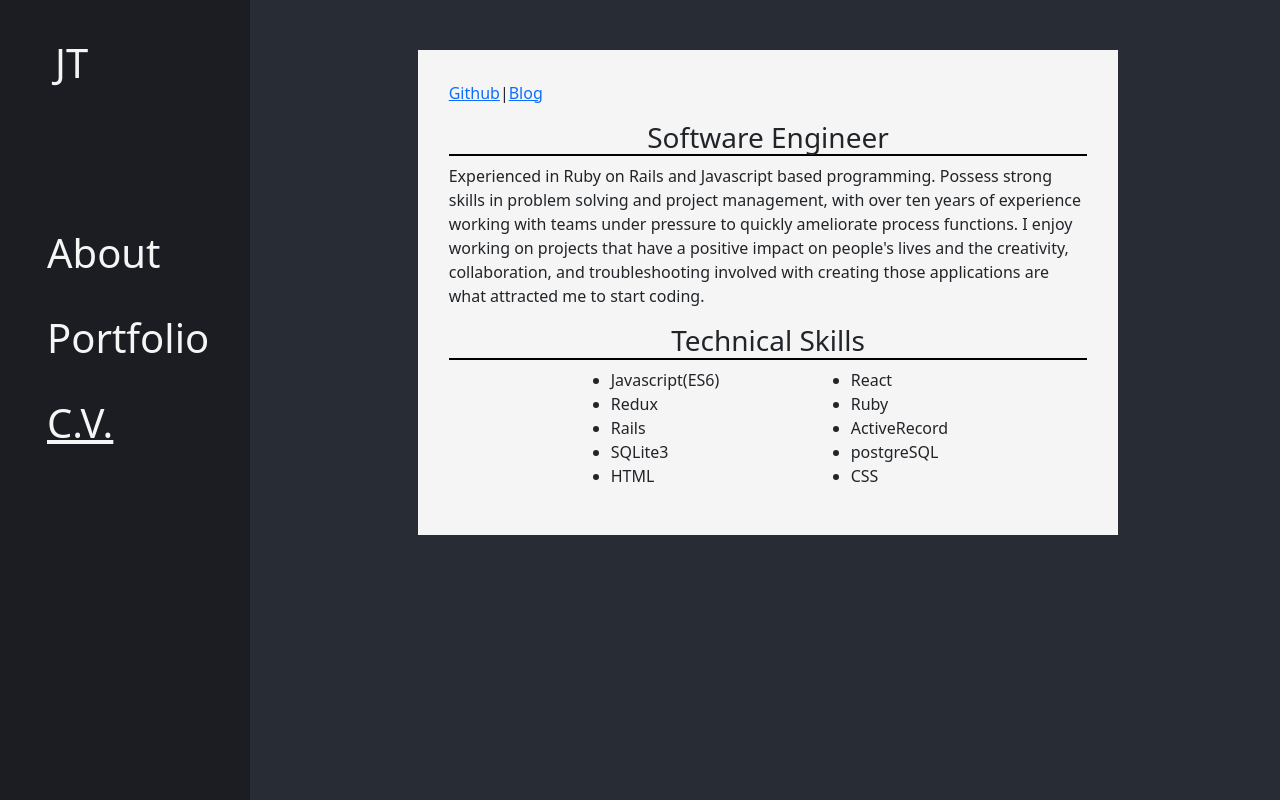
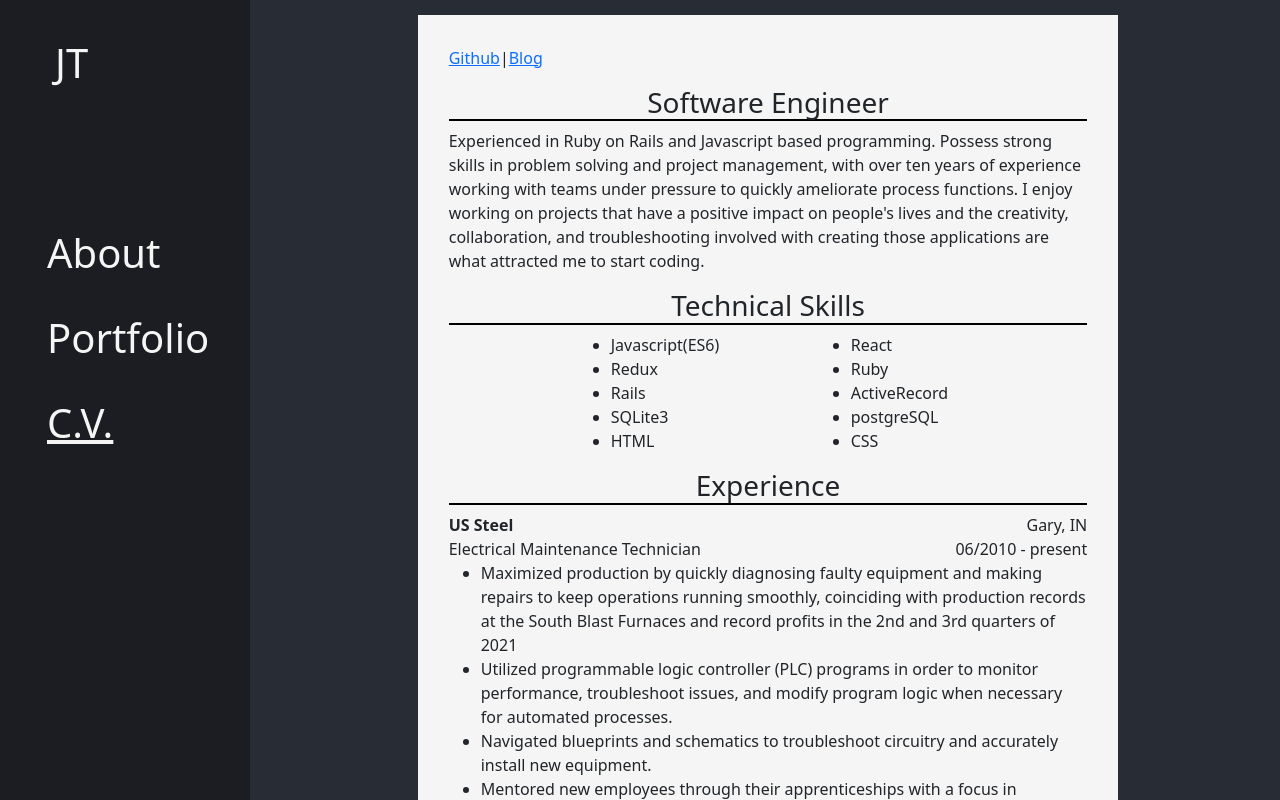
Before and after one commit to B0NG0FURY/b0ng0fury.github.io, a React (Create React App) app: page / in a window 1280 px wide. Both pictures are taken after a click on the button "C.V.". Shown: the top 800 px of the page. Built offline with nearby package versions, Linux system fonts and the light colour scheme.

Commit message:
added experience and education sections to Cv component.

```diff
--- a/src/components/Cv.js
+++ b/src/components/Cv.js
@@ -1,6 +1,6 @@
 export default function Cv() {
     return (
-        <article className="cv-container">
+        <article className="cv-container" style={{marginTop: 15, marginBottom: 15}}>
             <section className="cv-section">
                 <p id="cv-links">
                     <a
@@ -21,13 +21,13 @@ export default function Cv() {
                 </p>
             </section>
             <section className="cv-section">
-                <h3 class="section-title">Software Engineer</h3>
+                <h3 className="section-title">Software Engineer</h3>
                 <p id="intro-body">
                     Experienced in Ruby on Rails and Javascript based programming. Possess strong skills in problem solving and project management, with over ten years of experience working with teams under pressure to quickly ameliorate process functions. I enjoy working on projects that have a positive impact on people's lives and the creativity, collaboration, and troubleshooting involved with creating those applications are what attracted me to start coding.
                 </p>
             </section>
             <section className="cv-section">
-                <h3 class="section-title">Technical Skills</h3>
+                <h3 className="section-title">Technical Skills</h3>
                 <ul id="skills-list">
                     <li>Javascript(ES6)</li>
                     <li>React</li>
@@ -41,6 +41,49 @@ export default function Cv() {
                     <li>CSS</li>
                 </ul>
             </section>
+            <section className="cv-section">
+                <h3 className="section-title">Experience</h3>
+                <div className="float-left"><strong>US Steel</strong></div>
+                <div className="float-right">Gary, IN</div>
+                <br></br>
+                <div className="float-left">Electrical Maintenance Technician</div>
+                <div className="float-right">06/2010 - present</div>
+                <br></br>
+                <ul>
+                    <li>
+                        Maximized production by quickly diagnosing faulty equipment and making repairs to keep operations running smoothly, coinciding with production records at the South Blast Furnaces and record profits in the 2nd and 3rd quarters of 2021
+                    </li>
+                    <li>
+                        Utilized programmable logic controller (PLC) programs in order to monitor performance, troubleshoot issues, and modify program logic when necessary for automated processes.
+                    </li>
+                    <li>
+                        Navigated blueprints and schematics to troubleshoot circuitry and accurately install new equipment.
+                    </li>
+                    <li>
+                        Mentored new employees through their apprenticeships with a focus in electrical theory, troubleshooting, and safety.
+                    </li>
+                    <li>
+                        Requested and gained further education outside of the company’s training program with classes devoted to GE and Allen Bradley PLCs/Drives to stay current on the latest technologies in the industry.
+                    </li>
+                </ul>
+            </section>
+            <section className="cv-section">
+                <h3 className="section-title">Education</h3>
+                <div className="float-left"><strong>Flatiron School</strong></div>
+                <div className="float-right">Chicago, IL</div>
+                <br></br>
+                <div className="float-left">
+                    Full Stack Web Development, Rails, and Javascript program
+                </div>
+                <div className="float-right">08/2020 - 11/2021</div>
+                <br></br><br></br>
+                <div className="float-left"><strong>Indiana University</strong></div>
+                <div className="float-right">Bloomington, IN</div>
+                <br></br>
+                <div className="float-left">
+                    Bachelor of Arts, Communications
+                </div>
+            </section>
         </article>
     )
 }
```
